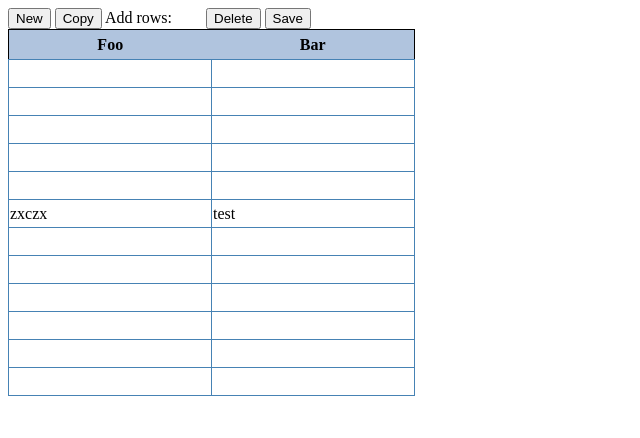
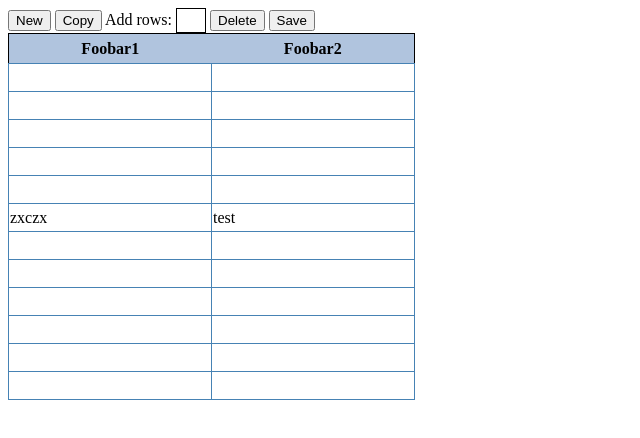
Before and after one commit to srldl/tabletest, a website with bundled scripts: page index.html in a window 1280 px wide. Shown: the whole page, without its empty margins (0-640 px from the left). Built offline with nearby package versions, Linux system fonts and the light colour scheme.

Commit message:
header gen in javascr

```diff
--- a/index.html
+++ b/index.html
@@ -15,22 +15,21 @@
 
   <button type="button" id="newBtn" >New</button>
   <button type="button" id="copyBtn">Copy</button>
-  Add rows:<input type="text" name="addRows" id="addRows" size=2 maxlength=2>
+  Add rows: <input type="text" name="addRows" id="addRows" size=2 maxlength=2>
   <button type="button" id="delBtn">Delete</button>
   <button type="button" id="saveBtn">Save</button>
 
 
-  <table id="table1" class="display" width="100%"></table>
+<!--  <table id="table1" class="display" width="100%"></table> -->
   <!--<script src="autocomplete.js"></script> -->
-  <div id="table2">
+  <div id="table1">
       <table>
           <thead>
-              <tr>
-                  <th>Foo</th>
-                  <th>Bar</th>
+              <tr id="header1">
+                  <!--<th>Foo1</th><th>Foo21</th> -->
               </tr>
           </thead>
-          <tbody>
+          <tbody id="tbody1">
               <tr><td><input type="text" name="fname" size=23></td><td><input type="text" name="fname"></td></tr>
               <tr><td><input type="text" name="fname"></td><td><input type="text" name="fname"></td></tr>
               <tr><td> </td><td></td></tr>
--- a/index.js
+++ b/index.js
@@ -12,137 +12,41 @@ let obj =  {  "dataRows": dataRows,
               "id": "exceltable"
 };
 
-
-//This counter holds the selected row
-/*let row_selected = 0;
-//This counter holds the row length
-let row_length = obj.headers.length + 2;
-//This counter holds next row_number
-let index_count = 0;
-
-function increment_index_count(count){
-   for (let i=0;i<count;i++){
-      index_count++;
-   }
+function input_element(id,inputValue,readOnly,backgroundColor,borderColor,fontWeight,fontSize){
+  var input = document.createElement("input");
+  input.type = "text";
+  input.id = id;
+  input.value= inputValue;
+  input.readOnly = readOnly;
+  input.style.backgroundColor = backgroundColor;
+  input.style.borderColor = borderColor;
+  input.style.fontWeight = fontWeight;
+  input.style.fontSize = fontSize;
+  return input;
 }
 
-
-
-let handleKeyDown = function (event) {
-    // do something!
-    console.log('keyDown');
-    console.log(event);
-};
-
-//Set cell and row select
-let handleClick = function (event) {
-    //1)Get row
-    let elem = document.getElementById(event.explicitOriginalTarget.id);
-    let id_arr = (elem.id).split('_');
-
-    //2) Remove colors all other rows
-    for (let j=1;j<index_count;j++){
-      for (let i=0;i<row_length-2;i++){
-         document.getElementById(id_arr[0]+"_"+j+"_"+i).style.backgroundColor = "#ffffff";
-      }
-    }
-    //3)Set color
-    for (let k=0;k<row_length-2;k++){
-         document.getElementById(id_arr[0]+"_"+id_arr[1]+"_"+k).style.backgroundColor = "#f0def2";
-    }
-    elem.style.borderColor = "blue";
-};
-
-// new button pressed
-let newBtn = function (event) {
-    console.log('newBtn');
-};
-
-// copy button pressed
-let copyBtn = function (event) {
-    console.log('copyBtn');
-};
-
-// save button pressed
-let delBtn = function (event) {
-    console.log('delBtn');
-};
-
-// save button pressed
-let saveBtn = function (event) {
-    console.log('saveBtn');
-    container = document.getElementById("table1");
-    console.log(container);
-    console.log(container.childNodes[4].value);
-};
-
-//This is first column with a running count
-let count_col = function () {
-     var input = document.createElement("input");
-     input.type = "text";
-     input.id = "counter_" + index_count;
-     input.value = index_count;
-     input.size = 4;  //Create a small field
-     index_count === 0 ? input.value = "count" : input.value = index_count;
-          input.readOnly = true;
-     container.appendChild(input);
+function th_element(id,textContent){
+  let th = document.createElement("th");
+  th.id = id;
+  th.textContent = textContent;
+  return th;
 }
 
-//This is last column with a running id
-let id_col = function (id, col) {
-     var input = document.createElement("input");
-     input.type = "text";
-     input.id = "cell_" + index_count + "_" + col;
-     index_count === 0 ? input.value = "id" : input.value = id +"-"+ index_count;
-     input.readOnly = true;
-     container.appendChild(input);
-}
+  let container = document.getElementById("header1");
+  let th1 = th_element("header_1","Foobar1");
+  let th2 = th_element("header_1","Foobar2");
 
+  let input = input_element('header_1','Foobar',true,'lightsteelblue','lightsteelblue','bold','120%');
+  container.appendChild(th1);
+  container.appendChild(th2);
+  //container.appendChild(th);
 
-//Lay out the next row
-let newRow = function (container,dataRows,id,readOnly=false){
-
-    //First column
-    count_col();
-
-    for (let col=0;col<row_length-2;col++){
-                // Append a node with a random text
-                //container.appendChild(document.createTextNode("Member " + (row+1)));
-
-                // Create an <input> element, set its type and name attributes
-                var input = document.createElement("input");
-                input.type = "text";
-                input.id = "cell_" + index_count + "_" + col;
-                input.value = dataRows[col];
-                //If heading,rowno or id, make it non-changeable
-                if (readOnly) {
-                  input.readOnly = true;
-                }
-                container.appendChild(input);
-    }
-
-     //Add id to the row as the last column
-     id_col(id,row_length-1);
-     // Append a line break
-     container.appendChild(document.createElement("br"));
-     increment_index_count(1);
-
-};
-
-
- var container = document.getElementById("table1");
- //Autocomplete
- container.addEventListener('keydown', handleKeyDown);
- //Select row
- container.addEventListener('click', handleClick);
- document.getElementById("newBtn").addEventListener('click', newBtn);
- document.getElementById("copyBtn").addEventListener('click', copyBtn);
- document.getElementById("delBtn").addEventListener('click', delBtn);
- document.getElementById("saveBtn").addEventListener('click', saveBtn);
-
- //Add headers
- newRow(container,obj.headers, obj.id, true);
- //Add rows from database
- for (let j=0;j<dataRows.length;j++){
-     newRow(container,obj.dataRows[j], obj.id);
- } */
+/*  var table = document.createElement("table");
+  container.appendChild(table);
+  var thead = document.createElement("thead");
+  container.appendChild(thead);
+  var tr = document.createElement("tr");
+  container.appendChild(tr);
+  var th = document.createElement("th");
+  th.value = "ttt";
+  container.appendChild(th); */
--- a/style.css
+++ b/style.css
@@ -1,3 +1,5 @@
+
+
 /* Display table with vertical scroll */
 table {
     border-collapse: collapse;
@@ -19,6 +21,13 @@ td {
     height: 25px;
 }
 
+/* Top most "Add rows" element */
+input#addRows{
+  width:30px;
+  height: 25px;
+  border-color:black;
+}
+
 /* Inputs in table */
 input {
     border: 1px solid white;
@@ -29,8 +38,3 @@ input {
   -moz-box-sizing: border-box;
   -webkit-box-sizing: border-box;
 }
-
-/* Top most "Add rows" element */
-input#addRows{
-  width:30px;
-}
```
